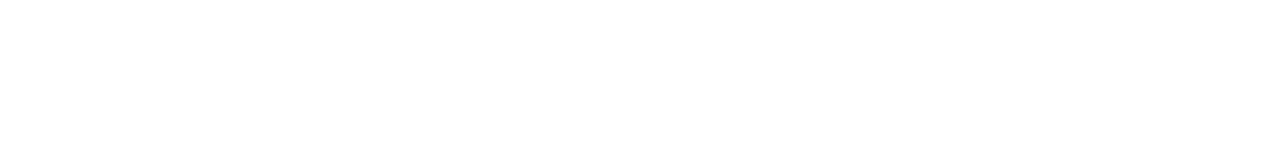
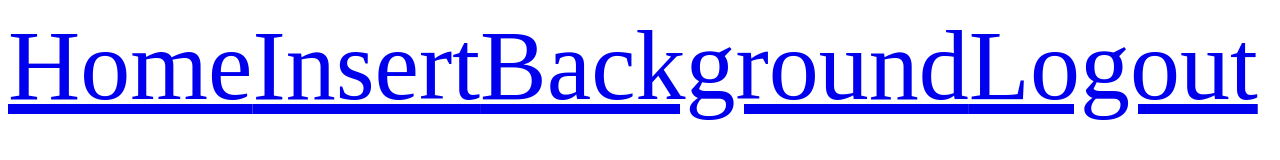
Before and after one commit to Sophal24/TestingGit, a plain HTML site: page html/index.html in a window 1280 px wide. Drawn offline with Linux system fonts and the light colour scheme.

Commit message:
Just added

```diff
--- a/css/style.css
+++ b/css/style.css
@@ -0,0 +1,7 @@
+.menu{
+	display: flex;
+
+}
+.customizeMenu{
+	font-size: 100px;
+}
--- a/html/index.html
+++ b/html/index.html
@@ -4,8 +4,15 @@
 	<title>TestGit-Form</title>
 	<meta charset="utf-8">
 	<meta name="Thear Sophal - Meng Taingon" content="Test Git">
+	<link rel="stylesheet" type="text/css" href="../css/style.css">
 </head>
 <body>
+	<div class="menu">
+		<a href="#" class="customizeMenu">Home</a>
+		<a href="#" class="customizeMenu">Insert</a>
+		<a href="#" class="customizeMenu">Background</a>
+		<a href="#" class="customizeMenu">Logout</a>
+	</div>
 
 </body>
 </html>
```
